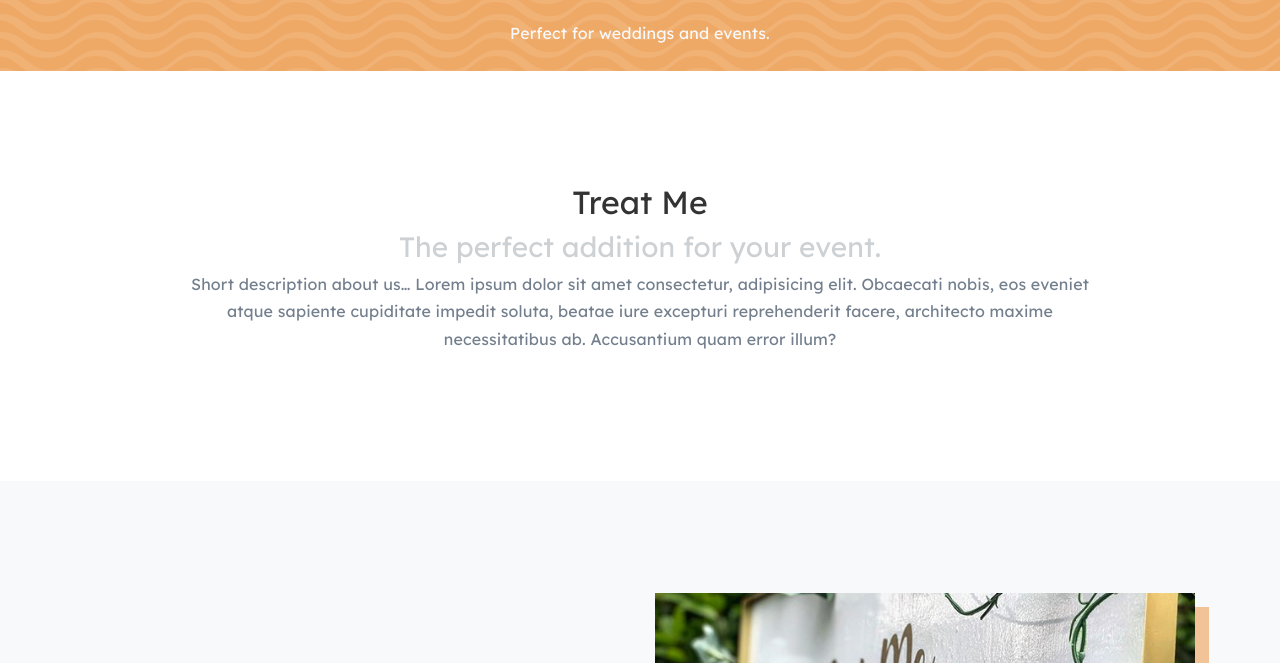
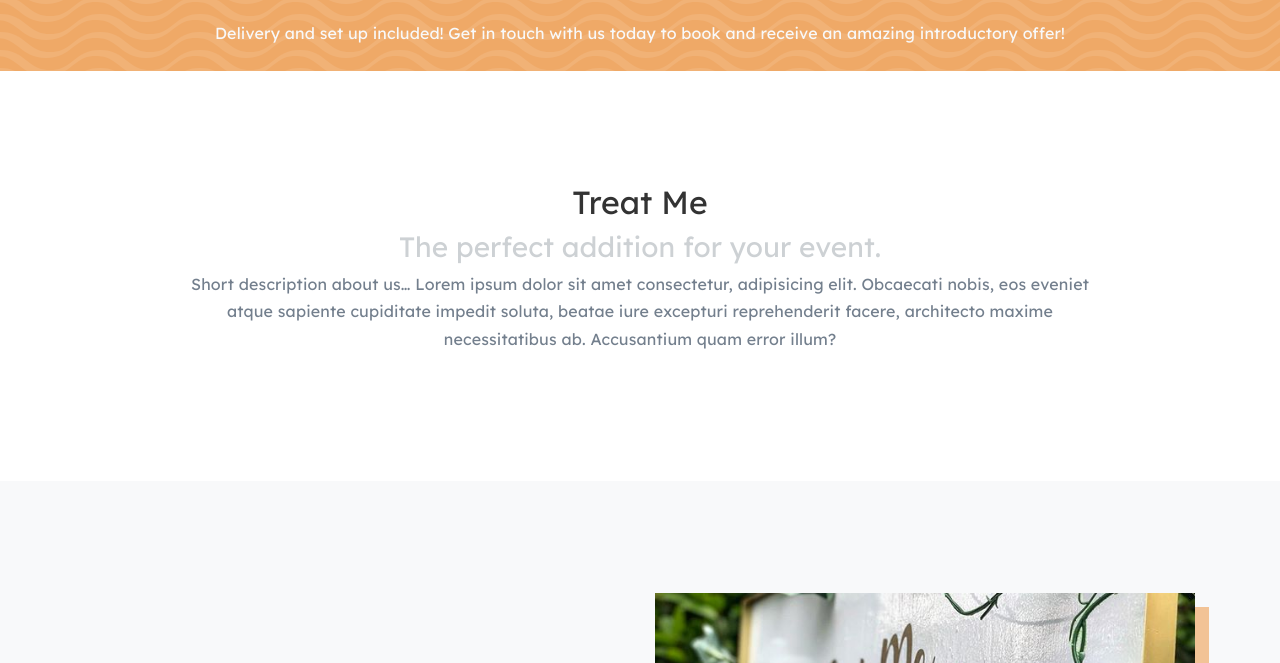
Before and after one commit to treatme-events/treatme-events.github.io, a Jekyll site: the page built from index.markdown, in a window 1280 px wide and 900 px high, scrolled down 592 px, cut to the strip 237-900 px from the top of the window. Built offline with Jekyll 4.4.1, drawn with Linux system fonts in a browser that asks for light colours; nearby versions of some CDN libraries.

```diff
--- a/_includes/sub-banner.html
+++ b/_includes/sub-banner.html
@@ -2,7 +2,8 @@
     <div class="container">
         <div class="row justify-content-md-center">
             <div class="col-md-12 text-center content">
-                <p class="text-light mb-0">Perfect for weddings and events.</p>
+                <p class="text-light mb-0">Delivery and set up included!
+                    Get in touch with us today to book and receive an amazing introductory offer!</p>
             </div>
 
         </div>
--- a/assets/images/favicon/browserconfig.xml
+++ b/assets/images/favicon/browserconfig.xml
@@ -2,8 +2,8 @@
 <browserconfig>
     <msapplication>
         <tile>
-            <square150x150logo src="/assets/images/favicon/mstile-150x150.png"/>
-            <TileColor>#ffffff</TileColor>
+            <square150x150logo src="/mstile-150x150.png"/>
+            <TileColor>#000000</TileColor>
         </tile>
     </msapplication>
 </browserconfig>
```
Also changed, not shown: assets/images/favicon/android-chrome-192x192.png, assets/images/favicon/android-chrome-256x256.png, assets/images/favicon/apple-touch-icon.png, assets/images/favicon/favicon-16x16.png, assets/images/favicon/favicon-32x32.png, assets/images/favicon/favicon.ico, assets/images/favicon/mstile-150x150.png, assets/images/favicon/safari-pinned-tab.svg, assets/images/favicon/site.webmanifest.
